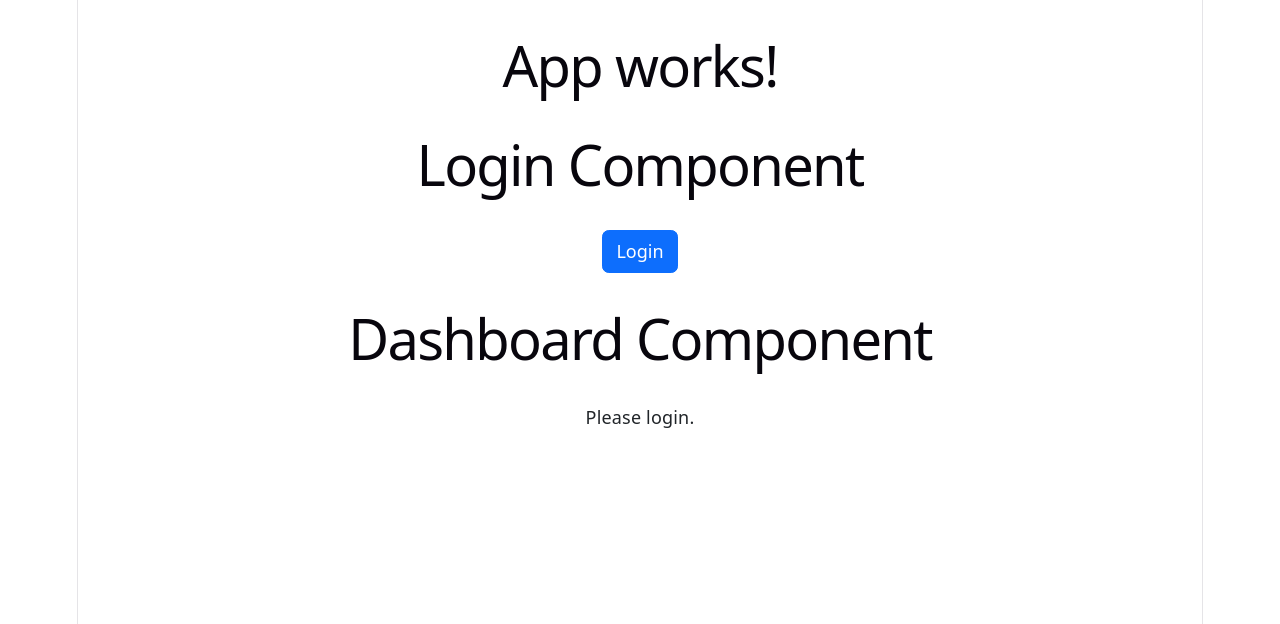
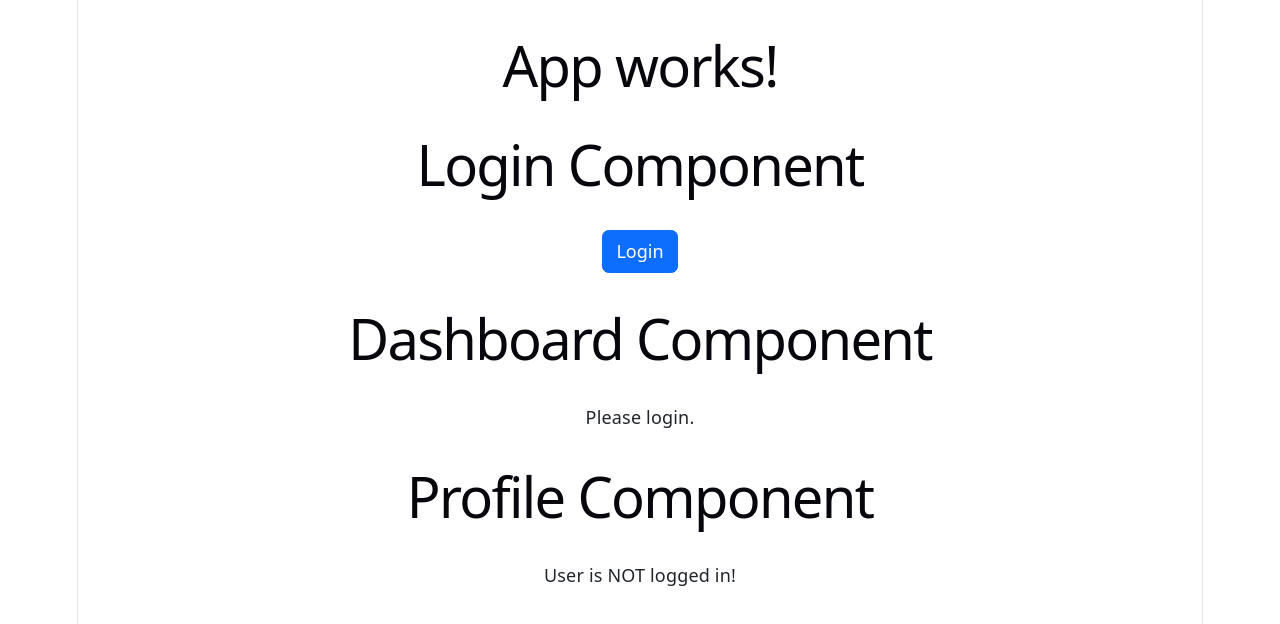
Before and after one commit to synergy2411/mar26_react, a React (Vite) app: page / in a window 1280 px wide. Shown: the top 624 px of the page. Built offline with nearby package versions, Linux system fonts and the light colour scheme; the HTML template or start-up script is replaced by a standard one.

Commit message:
consuming context in class component

```diff
--- a/src/App.jsx
+++ b/src/App.jsx
@@ -1,6 +1,7 @@
 import AuthProvider from "./context/auth-provider";
 import Dashboard from "./playground/hooks/context-demo/dashboard";
 import Login from "./playground/hooks/context-demo/login";
+import Profile from "./playground/hooks/context-demo/profile";
 
 function App() {
   return (
@@ -11,6 +12,7 @@ function App() {
         <Login />
         <br />
         <Dashboard />
+        <Profile />
       </AuthProvider>
     </div>
   );
--- /dev/null
+++ b/src/playground/hooks/context-demo/profile.jsx
@@ -0,0 +1,31 @@
+import { Component } from "react";
+import AuthContext from "../../../context/auth-context";
+
+class Profile extends Component {
+  render() {
+    return (
+      <AuthContext.Consumer>
+        {(context) => (
+          <>
+            <h1>Profile Component</h1>
+            {context.isLoggedIn && <p>User is logged in!</p>}
+            {!context.isLoggedIn && <p>User is NOT logged in!</p>}
+          </>
+        )}
+      </AuthContext.Consumer>
+    );
+  }
+}
+
+// class Profile extends Component {
+//   render() {
+//       return <AuthContext.Consumer>
+//           {(context) => return (
+//               <>
+//               <h1>Profile Component</h1></>
+//           )}
+//       </AuthContext.Consumer>
+//   }
+// }
+
+export default Profile;
```
